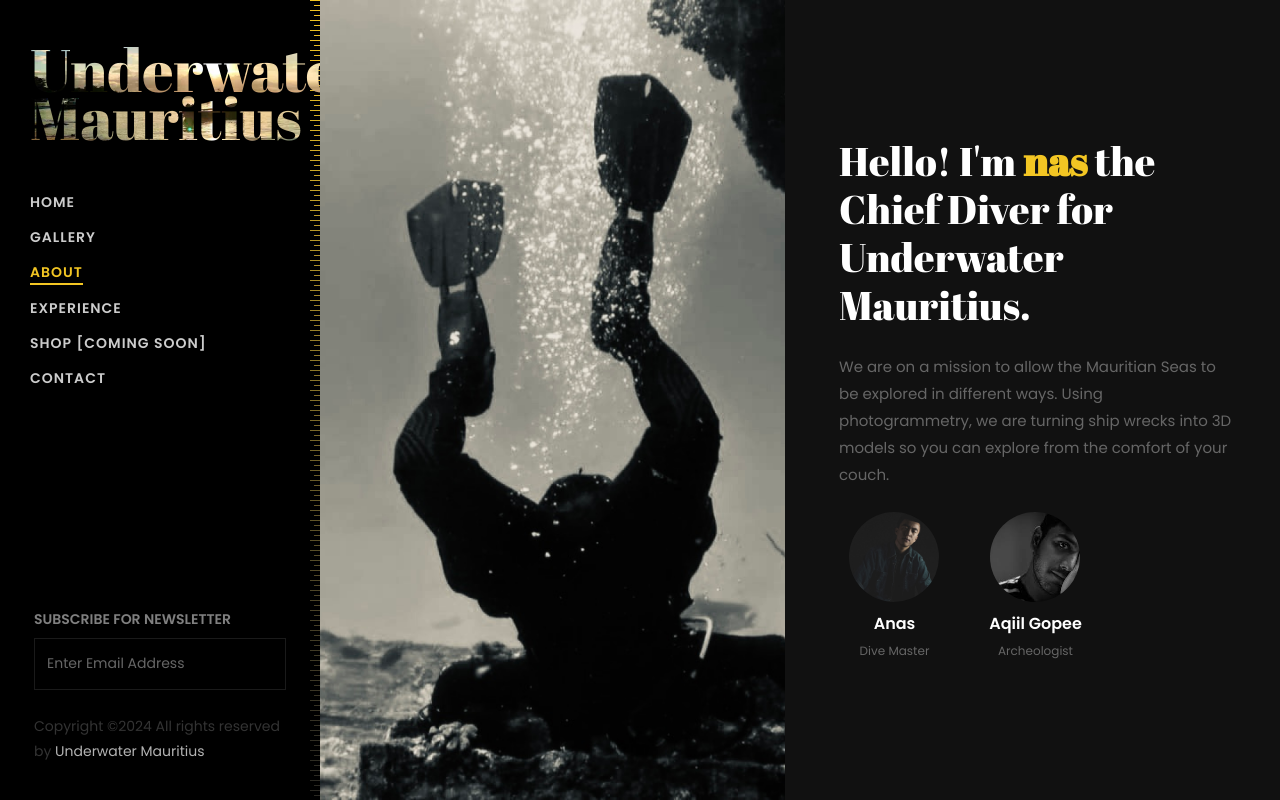
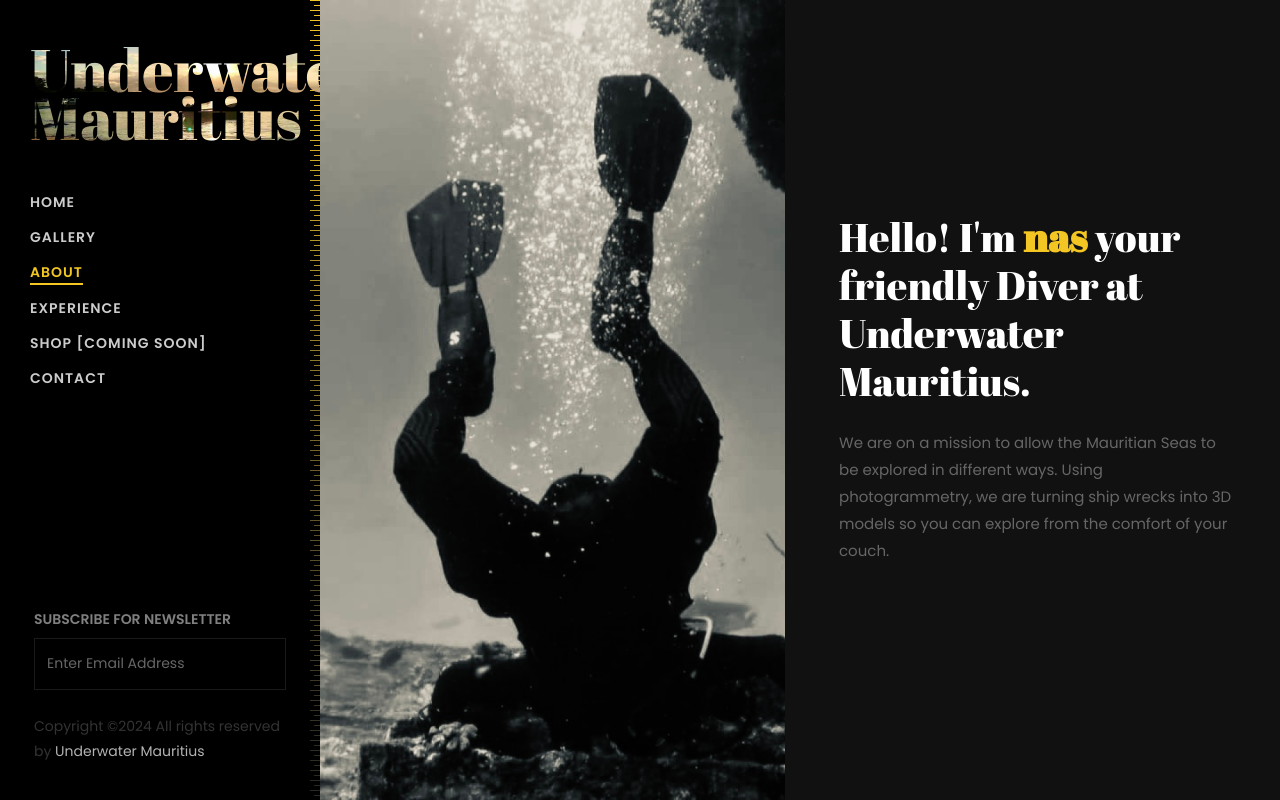
Before and after one commit to underwatermauritius/underwatermauritius.github.io, a plain HTML site: page about.html in a window 1280 px wide. Drawn offline with Linux system fonts and the light colour scheme; some packages are replaced by stand-ins of ours; no server answers; some icons are missing.

Commit message:
fix team

```diff
--- a/about.html
+++ b/about.html
@@ -63,19 +63,19 @@
 							</div>
 							<div class="col-md-6 d-flex align-items-center">
 								<div class="text px-4 pt-5 pt-md-0 px-md-4 pr-md-5 ftco-animate">
-									<h2 class="mb-4">Hello! I'm <span>nas</span> the Chief Diver for Underwater Mauritius.</h2>
+									<h2 class="mb-4">Hello! I'm <span>nas</span> your friendly Diver at Underwater Mauritius.</h2>
 									<p>We are on a mission to allow the Mauritian Seas to be explored in different ways. Using photogrammetry, we are turning ship wrecks into 3D models so you can explore from the comfort of your couch.</p>
 									<div class="team-wrap row mt-4">
-										<div class="col-md-4 team">
+										<!-- <div class="col-md-4 team">
 											<div class="img" style="background-image: url(images/team-1.jpg);"></div>
 											<h3>Anas</h3>
 											<span>Dive Master</span>
-										</div>
-										<div class="col-md-4 team">
+										</div> -->
+										<!-- <div class="col-md-4 team">
 											<div class="img" style="background-image: url(images/team-3.jpg);"></div>
-											<h3>Aqiil Gopee</h3>
+											<h3>Aqiil </h3>
 											<span>Archeologist</span>
-										</div>
+										</div> -->
 									</div>
 								</div>
 							</div>
```
